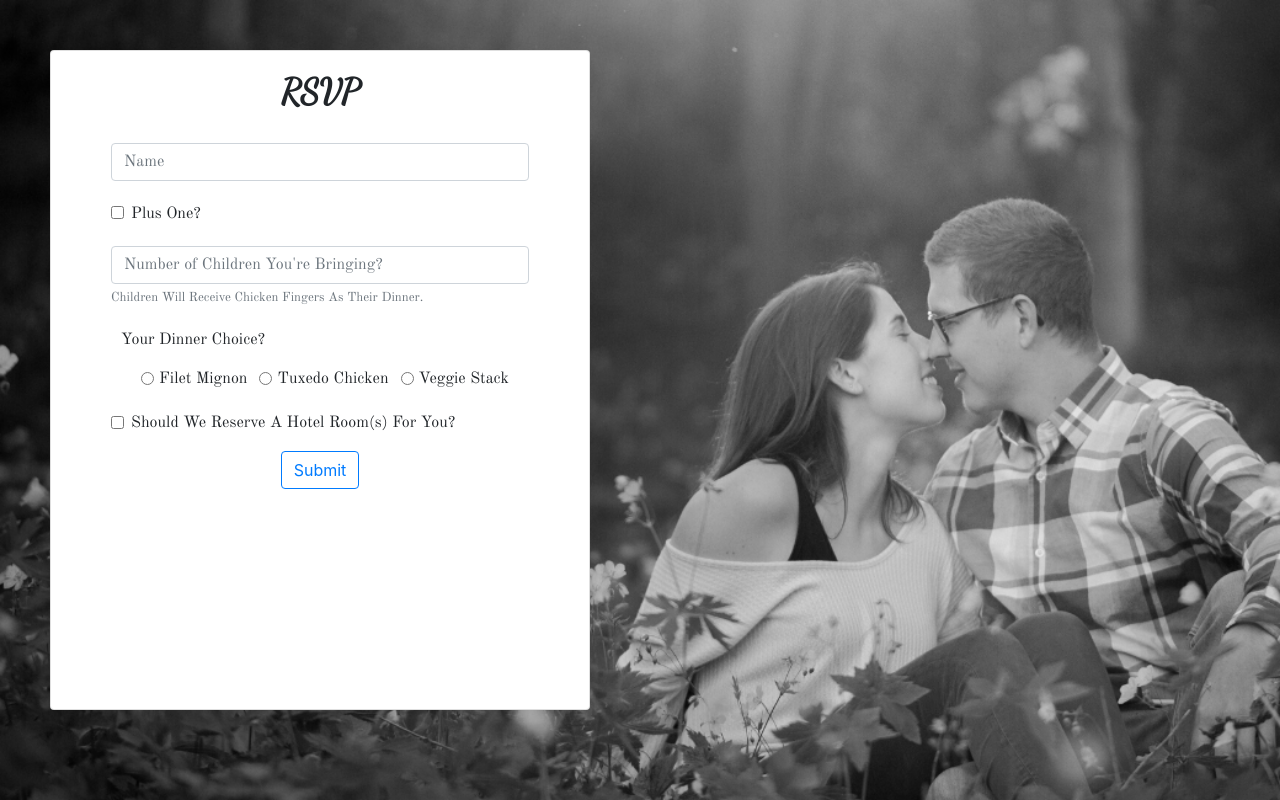
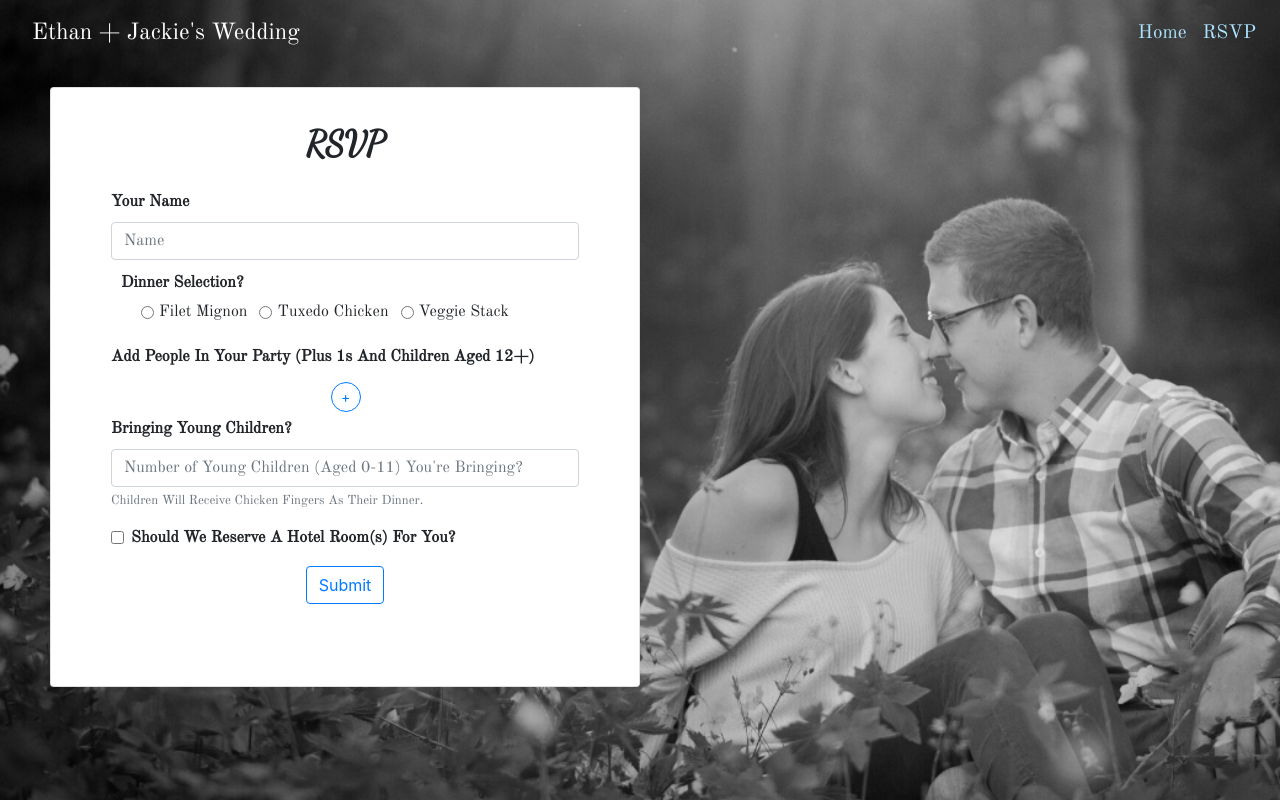
Before and after one commit to bettet01/Wedding-RSVP-Site, a React (Create React App) app: page /rsvp in a window 1280 px wide. Built offline with nearby package versions, Linux system fonts and the light colour scheme.

Commit message:
added navbar and homepage, changed layout of card

```diff
--- a/package.json
+++ b/package.json
@@ -13,7 +13,7 @@
     "react-bootstrap": "^1.2.2",
     "react-dom": "^16.13.1",
     "react-redux": "^7.2.0",
-    "react-router-dom": "^5.1.2",
+    "react-router-dom": "^5.2.0",
     "react-scripts": "3.4.1",
     "redux": "^4.0.5",
     "redux-thunk": "^2.3.0"
@@ -68,7 +68,7 @@
     "prettier": "^2.0.5",
     "pretty-quick": "^2.0.1",
     "ts-jest": "26.1.3",
-    "typescript": "~3.7.2"
+    "typescript": "3.8"
   },
   "jest": {
     "collectCoverageFrom": [
--- a/src/App.tsx
+++ b/src/App.tsx
@@ -1,13 +1,25 @@
-import React from 'react';
-import './App.css';
-import RSVP from './components/pages/RSVP';
+import React from "react";
+import "./App.css";
+import RSVP from "./components/pages/RSVP";
+import { BrowserRouter as Router, Route, Link, Switch } from "react-router-dom";
+import NavBar from "./components/NavBar/index";
+import Homepage from "./components/pages/Homepage";
 
 function App() {
   return (
     <div className="background-image">
-      <RSVP></RSVP>
+      <Router>
+        <NavBar />
+        <Switch>
+          <Route exact path="/">
+            <Homepage />
+          </Route>
+          <Route path="/rsvp">
+            <RSVP></RSVP>
+          </Route>
+        </Switch>
+      </Router>
     </div>
-
   );
 }
 
--- /dev/null
+++ b/src/components/NavBar/index.css
@@ -0,0 +1,16 @@
+@import url("https://fonts.googleapis.com/css2?family=Old+Standard+TT&display=swap");
+
+.navbar {
+    color: white;
+    justify-content: center;
+    font-family: 'Old Standard TT', serif;
+    font-size: larger;
+}
+
+.home {
+    color: #ace4ff;
+}
+
+.rsvp {
+    color: #ace4ff;
+}
--- /dev/null
+++ b/src/components/NavBar/index.tsx
@@ -0,0 +1,28 @@
+import React from "react";
+import { Link } from "react-router-dom";
+import Navbar from "react-bootstrap/Navbar";
+import Nav from "react-bootstrap/Nav";
+import "./index.css";
+
+const NavBar = () => {
+  return (
+    <div>
+      <Navbar expand="lg">
+        <Navbar.Brand bsPrefix="navbar">Ethan + Jackie's Wedding</Navbar.Brand>
+        <Navbar.Toggle aria-controls="basic-navbar-nav" />
+        <Navbar.Collapse id="basic-navbar-nav">
+          <Nav className="ml-auto">
+            <Nav.Link>
+              <Link className="home" to="/">Home</Link>
+            </Nav.Link>
+            <Nav.Link>
+              <Link className="rsvp" to="/rsvp">RSVP</Link>
+            </Nav.Link>
+          </Nav>
+        </Navbar.Collapse>
+      </Navbar>
+    </div>
+  );
+};
+
+export default NavBar;
--- /dev/null
+++ b/src/components/pages/Homepage/index.css
@@ -0,0 +1,5 @@
+.header {
+    margin-left: 100px;
+    color: #ace4ff;
+    font-size: x-large;
+}
--- /dev/null
+++ b/src/components/pages/Homepage/index.tsx
@@ -0,0 +1,12 @@
+import React from 'react';
+import "./index.css";
+
+const Homepage = () => {
+    return (
+        <div>
+            <header className="header">Join Us In Celebrating Our Love</header>
+        </div>
+    )
+}
+
+export default Homepage;
--- a/src/components/pages/RSVP/index.css
+++ b/src/components/pages/RSVP/index.css
@@ -3,58 +3,36 @@
 
 .card {
     width: 600px;
-    height: 660px;
-    margin: 50px;
+    height: 600px;
+    margin-top: 20px;
+    margin-left: 50px;
     border: round;
+    overflow-y: scroll;
 }
 .headertitle {
     font-size: 35px;
     font-family: 'Dancing Script', cursive;
-    margin-top: 15px;
+    margin-top: 30px;
     text-align: center;
-    font-weight: bold;
+    font-weight: bolder;
 }
 
 .name {
     font-family: 'Old Standard TT', serif;
     padding-left: 60px;
     padding-right: 60px;
-    padding-bottom: 5px;
-}
-
-.plusone {
-    font-family: 'Old Standard TT', serif;
-    padding-left: 60px;
-}
-
-.plusonename {
-    font-family: 'Old Standard TT', serif;
-    padding-left: 60px;
-    padding-right: 60px;
-    padding-bottom: 10px;
-    padding-top: 5px;
-}
-
-.children {
-    margin-top: -20px;
-    font-family: 'Old Standard TT', serif;
-    padding-bottom: 5px;
-    padding-left: 60px;
-    padding-right: 60px;
+    padding-top: 20px;
+    font-weight: bold;
 }
 
 .dinner {
+    margin-top: -5px;
     font-family: 'Old Standard TT', serif;
     padding-left: 70px;
-    padding-bottom: 15px;
+    padding-bottom: 5px;
+    font-weight: bold;
 }
 
-.dinnertwo {
-    margin-top: 15px;
-    font-family: 'Old Standard TT', serif;
-    padding-left: 70px;
-    padding-bottom: 15px;
-}
 .filetmignon {
     font-family: 'Old Standard TT', serif;
     margin-left: 90px;
@@ -68,10 +46,31 @@
     font-family: 'Old Standard TT', serif;
 }
 
+#addperson {
+    display: flex;
+    flex-direction: row;
+    margin-top: 5px;
+    margin-left: 280px;
+    margin-bottom: 20px;
+    width: 30px;
+    height: 30px;
+    padding: 3px 9px;
+    border-radius: 15px;
+    text-align: center;
+  }
+
+.children {
+    font-weight: bold;
+    margin-top: -15px;
+    font-family: 'Old Standard TT', serif;
+    padding-left: 60px;
+    padding-right: 60px;
+}
+
 .hotel {
     font-family: 'Old Standard TT', serif;
-    padding-top: 20px;
     padding-left: 60px;
+    font-weight: bold;
 }
 
 .hotelbeds {
@@ -81,11 +80,6 @@
     padding-right: 60px;
 }
 
-.button {
-    font-family: 'Old Standard TT', serif;
-    align-self: center;
-}
-
 #button-group {
     margin: auto;
     display: flex;
--- a/src/components/pages/RSVP/index.tsx
+++ b/src/components/pages/RSVP/index.tsx
@@ -85,7 +85,9 @@ const RSVP = () => {
             <header className="headertitle">RSVP</header>
             <Form onSubmit={submitData}>
               <Form.Group className="name" controlId="Name">
-                <Form.Label></Form.Label>
+                <Form.Label>
+                  Your Name
+                </Form.Label>
                 <Form.Control
                   type="text"
                   placeholder="Name"
@@ -94,41 +96,8 @@ const RSVP = () => {
                 />
               </Form.Group>
 
-              <Form.Group className="plusone" controlId="PlusOneCheckBox">
-                <Form.Check
-                  type="checkbox"
-                  label="Plus One?"
-                  onChange={changePlusOneChecked}
-                />
-              </Form.Group>
-
-              {booleanChecker.plusOneChecked && (
-                <Form.Group className="plusonename" controlId="PlusOneName">
-                  <Form.Control
-                    type="text"
-                    placeholder="Plus One's Name?"
-                    value={guest?.plusOneName}
-                    onChange={changePlusOneName}
-                  />
-                </Form.Group>
-              )}
-              <Form.Group className="children" controlId="Children">
-                <Form.Label></Form.Label>
-                <Form.Control
-                  max="5"
-                  min="0"
-                  type="number"
-                  placeholder="Number of Children You're Bringing?"
-                  value={guest?.children}
-                  onChange={changeChildren}
-                />
-                <Form.Text className="text-muted">
-                  Children Will Receive Chicken Fingers As Their Dinner.
-                </Form.Text>
-              </Form.Group>
-
               <div>
-                <div className="dinner">Your Dinner Choice?</div>
+                <div className="dinner">Dinner Selection?</div>
                 <Form.Check
                   name="dinner"
                   className="filetmignon"
@@ -158,37 +127,25 @@ const RSVP = () => {
                   id={`inline-${"radio"}-3`}
                 />
               </div>
-              {booleanChecker.plusOneChecked && (
-                <div>
-                  <div className="dinnertwo">
-                    Your Plus One's Dinner Choice?
-                  </div>
-                  <Form.Check
-                    name="dinnertwo"
-                    className="filetmignon"
-                    inline
-                    label="Filet Mignon"
-                    type={"radio"}
-                    id={`inline-${"radio"}-1`}
-                  />
-                  <Form.Check
-                    name="dinnertwo"
-                    className="tuxedochicken"
-                    inline
-                    label="Tuxedo Chicken"
-                    type={"radio"}
-                    id={`inline-${"radio"}-2`}
-                  />
-                  <Form.Check
-                    name="dinnertwo"
-                    className="veggie"
-                    inline
-                    label="Veggie Stack"
-                    type={"radio"}
-                    id={`inline-${"radio"}-3`}
-                  />
-                </div>
-              )}
+
+              <Form.Label className="name">Add People In Your Party (Plus 1s And Children Aged 12+)</Form.Label>
+              <Button size="sm" id="addperson" variant="outline-primary">+</Button>{' '}
+
+              <Form.Group className="children" controlId="Children">
+                <Form.Label> Bringing Young Children?</Form.Label>
+                <Form.Control
+                  max="5"
+                  min="0"
+                  type="number"
+                  placeholder="Number of Young Children (Aged 0-11) You're Bringing?"
+                  value={guest?.children}
+                  onChange={changeChildren}
+                />
+                <Form.Text className="text-muted">
+                  Children Will Receive Chicken Fingers As Their Dinner.
+                </Form.Text>
+              </Form.Group>
+
               <Form.Group className="hotel" controlId="HotelCheckBox">
                 <Form.Check
                   type="checkbox"
```
Also changed, not shown: 1 other file (tests, documents, lock files or other folders).
